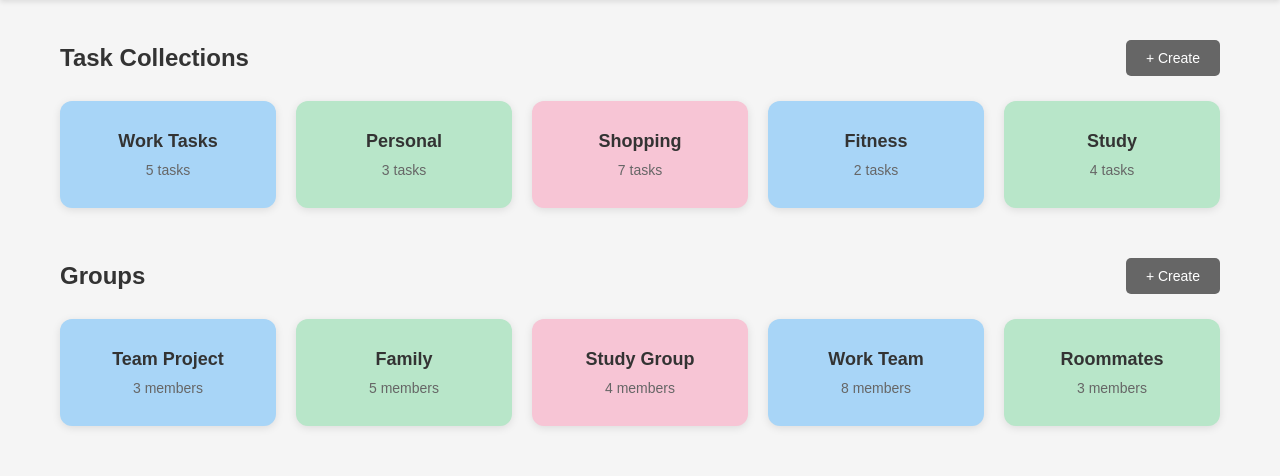
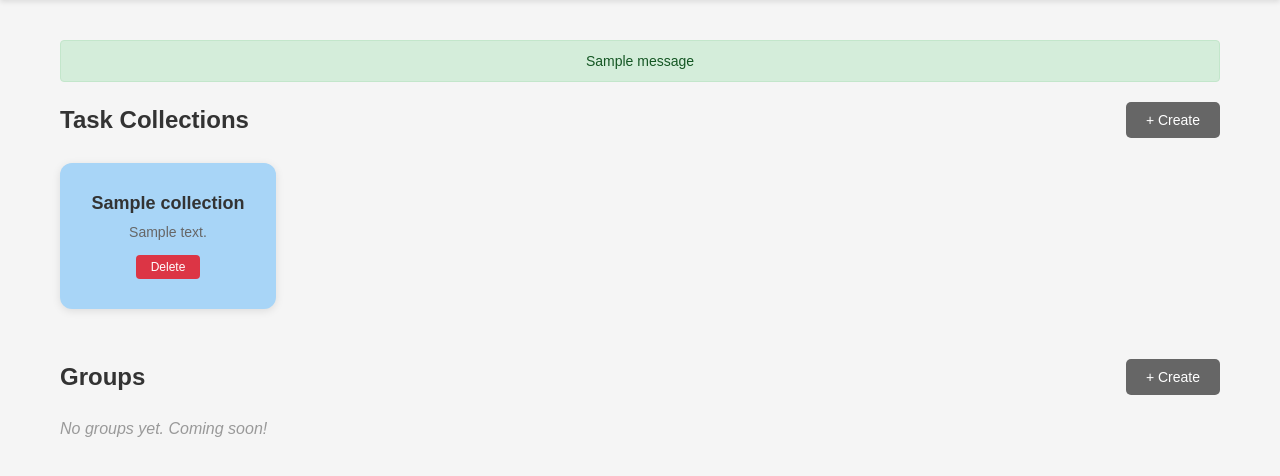
Before and after one commit to LucaScott-Dev/TaskManagementApp, a Flask app: page /dashboard in a window 1280 px wide. Shown: the part 74-550 px from the top of the page. Run offline with Flask 3, Linux system fonts and the light colour scheme; a user stored in the database is signed in; tables that the repository leaves empty hold one stand-in row (values such as "Sample post"); one stand-in notice (Sample message) is shown.

Commit message:
Task collection feature
Task collection feature added

```diff
--- a/app.py
+++ b/app.py
@@ -1,6 +1,6 @@
 from flask import Flask, render_template, redirect, url_for, flash, request
 from flask_login import LoginManager, login_user, logout_user, login_required, current_user
-from models import db, User
+from models import db, User, Collection
 
 app = Flask(__name__)
 app.config['SECRET_KEY'] = 'your-secret-key-change-this'
@@ -84,7 +84,47 @@ def register():
 @app.route('/dashboard')
 @login_required
 def dashboard():
-    return render_template('dashboard.html', username=current_user.username)
+    # Get all collections for the current user
+    collections = Collection.query.filter_by(user_id=current_user.user_id).order_by(Collection.created_at.desc()).all()
+    return render_template('dashboard.html', username=current_user.username, collections=collections)
+
+@app.route('/collection/create', methods=['POST'])
+@login_required
+def create_collection():
+    collection_name = request.form.get('collection_name')
+    description = request.form.get('description')
+
+    if not collection_name:
+        flash('Collection name is required!', 'error')
+        return redirect(url_for('dashboard'))
+
+    new_collection = Collection(
+        user_id=current_user.user_id,
+        collection_name=collection_name,
+        description=description
+    )
+
+    db.session.add(new_collection)
+    db.session.commit()
+
+    flash('Collection created successfully!', 'success')
+    return redirect(url_for('dashboard'))
+
+@app.route('/collection/delete/<int:collection_id>', methods=['POST'])
+@login_required
+def delete_collection(collection_id):
+    collection = Collection.query.get_or_404(collection_id)
+
+    # Make sure the user owns this collection
+    if collection.user_id != current_user.user_id:
+        flash('You do not have permission to delete this collection.', 'error')
+        return redirect(url_for('dashboard'))
+
+    db.session.delete(collection)
+    db.session.commit()
+
+    flash('Collection deleted successfully!', 'success')
+    return redirect(url_for('dashboard'))
 
 @app.route('/logout')
 @login_required
--- a/static/css/dashboard.css
+++ b/static/css/dashboard.css
@@ -166,3 +166,132 @@ header h1 {
         text-align: center;
     }
 }
+
+/* Flash Messages */
+.alert {
+    padding: 12px;
+    margin-bottom: 20px;
+    border-radius: 4px;
+    font-size: 14px;
+    text-align: center;
+}
+
+.alert-success {
+    background-color: #d4edda;
+    color: #155724;
+    border: 1px solid #c3e6cb;
+}
+
+.alert-error {
+    background-color: #f8d7da;
+    color: #721c24;
+    border: 1px solid #f5c6cb;
+}
+
+.alert-info {
+    background-color: #d1ecf1;
+    color: #0c5460;
+    border: 1px solid #bee5eb;
+}
+
+/* No items message */
+.no-items {
+    color: #999;
+    font-style: italic;
+    grid-column: 1 / -1;
+}
+
+/* Card actions */
+.card-actions {
+    margin-top: 15px;
+}
+
+.delete-btn {
+    background-color: #dc3545;
+    color: white;
+    border: none;
+    padding: 5px 15px;
+    border-radius: 4px;
+    cursor: pointer;
+    font-size: 12px;
+}
+
+.delete-btn:hover {
+    background-color: #c82333;
+}
+
+/* Modal */
+.modal {
+    display: none;
+    position: fixed;
+    z-index: 1000;
+    left: 0;
+    top: 0;
+    width: 100%;
+    height: 100%;
+    background-color: rgba(0,0,0,0.5);
+}
+
+.modal-content {
+    background-color: white;
+    margin: 10% auto;
+    padding: 30px;
+    border-radius: 8px;
+    width: 90%;
+    max-width: 500px;
+    position: relative;
+}
+
+.close {
+    color: #aaa;
+    float: right;
+    font-size: 28px;
+    font-weight: bold;
+    cursor: pointer;
+}
+
+.close:hover {
+    color: #000;
+}
+
+.modal-content .form-group {
+    margin-bottom: 20px;
+}
+
+.modal-content label {
+    display: block;
+    margin-bottom: 5px;
+    color: #333;
+    font-weight: bold;
+}
+
+.modal-content input[type="text"],
+.modal-content textarea {
+    width: 100%;
+    padding: 10px;
+    border: 1px solid #ddd;
+    border-radius: 4px;
+    font-size: 14px;
+    font-family: Arial, sans-serif;
+}
+
+.modal-content input[type="text"]:focus,
+.modal-content textarea:focus {
+    outline: none;
+    border-color: #666;
+}
+
+.modal-content .btn {
+    width: 100%;
+    padding: 12px;
+    background-color: #666;
+    color: white;
+    border: none;
+    border-radius: 4px;
+    font-size: 16px;
+    cursor: pointer;
+}
+
+.modal-content .btn:hover {
+    background-color: #555;
+}
--- a/templates/dashboard.html
+++ b/templates/dashboard.html
@@ -18,32 +18,37 @@
     </header>
 
     <main class="container">
+        <!-- Flash Messages -->
+        {% with messages = get_flashed_messages(with_categories=true) %}
+            {% if messages %}
+                {% for category, message in messages %}
+                    <div class="alert alert-{{ category }}">{{ message }}</div>
+                {% endfor %}
+            {% endif %}
+        {% endwith %}
+
         <section class="section">
             <div class="section-header">
                 <h2>Task Collections</h2>
-                <button class="create-btn">+ Create</button>
+                <button class="create-btn" onclick="openCreateModal()">+ Create</button>
             </div>
+
             <div class="card-grid">
-                <div class="card card-blue">
-                    <h3>Work Tasks</h3>
-                    <p>5 tasks</p>
-                </div>
-                <div class="card card-green">
-                    <h3>Personal</h3>
-                    <p>3 tasks</p>
-                </div>
-                <div class="card card-pink">
-                    <h3>Shopping</h3>
-                    <p>7 tasks</p>
-                </div>
-                <div class="card card-blue">
-                    <h3>Fitness</h3>
-                    <p>2 tasks</p>
-                </div>
-                <div class="card card-green">
-                    <h3>Study</h3>
-                    <p>4 tasks</p>
-                </div>
+                {% if collections %}
+                    {% for collection in collections %}
+                        <div class="card card-blue">
+                            <h3>{{ collection.collection_name }}</h3>
+                            <p>{{ collection.description or 'No description' }}</p>
+                            <div class="card-actions">
+                                <form method="POST" action="{{ url_for('delete_collection', collection_id=collection.collection_id) }}" style="display: inline;">
+                                    <button type="submit" class="delete-btn" onclick="return confirm('Delete this collection?')">Delete</button>
+                                </form>
+                            </div>
+                        </div>
+                    {% endfor %}
+                {% else %}
+                    <p class="no-items">No collections yet. Click "+ Create" to add one!</p>
+                {% endif %}
             </div>
         </section>
 
@@ -51,31 +56,48 @@
             <div class="section-header">
                 <h2>Groups</h2>
                 <button class="create-btn">+ Create</button>
-                <!-- <button class="join-btn">Join</button> -->
             </div>
             <div class="card-grid">
-                <div class="card card-blue">
-                    <h3>Team Project</h3>
-                    <p>3 members</p>
-                </div>
-                <div class="card card-green">
-                    <h3>Family</h3>
-                    <p>5 members</p>
-                </div>
-                <div class="card card-pink">
-                    <h3>Study Group</h3>
-                    <p>4 members</p>
-                </div>
-                <div class="card card-blue">
-                    <h3>Work Team</h3>
-                    <p>8 members</p>
-                </div>
-                <div class="card card-green">
-                    <h3>Roommates</h3>
-                    <p>3 members</p>
-                </div>
+                <p class="no-items">No groups yet. Coming soon!</p>
             </div>
         </section>
     </main>
+
+    <!-- Create Collection Modal -->
+    <div id="createModal" class="modal">
+        <div class="modal-content">
+            <span class="close" onclick="closeCreateModal()">&times;</span>
+            <h2>Create New Collection</h2>
+            <form method="POST" action="{{ url_for('create_collection') }}">
+                <div class="form-group">
+                    <label for="collection_name">Collection Name</label>
+                    <input type="text" id="collection_name" name="collection_name" placeholder="Enter collection name" required>
+                </div>
+                <div class="form-group">
+                    <label for="description">Description (Optional)</label>
+                    <textarea id="description" name="description" placeholder="Enter description" rows="3"></textarea>
+                </div>
+                <button type="submit" class="btn">Create Collection</button>
+            </form>
+        </div>
+    </div>
+
+    <script>
+        function openCreateModal() {
+            document.getElementById('createModal').style.display = 'block';
+        }
+
+        function closeCreateModal() {
+            document.getElementById('createModal').style.display = 'none';
+        }
+
+        // Close modal when clicking outside
+        window.onclick = function(event) {
+            const modal = document.getElementById('createModal');
+            if (event.target == modal) {
+                modal.style.display = 'none';
+            }
+        }
+    </script>
 </body>
 </html>
```
Also changed, not shown: models.py (+24 -2 lines), instance/taskmanager.db.
